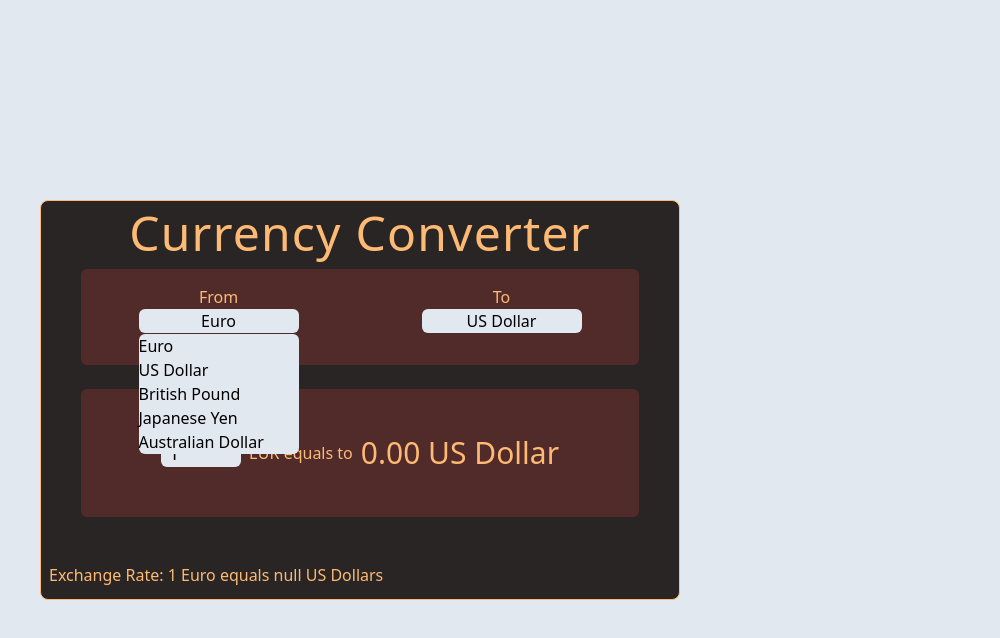
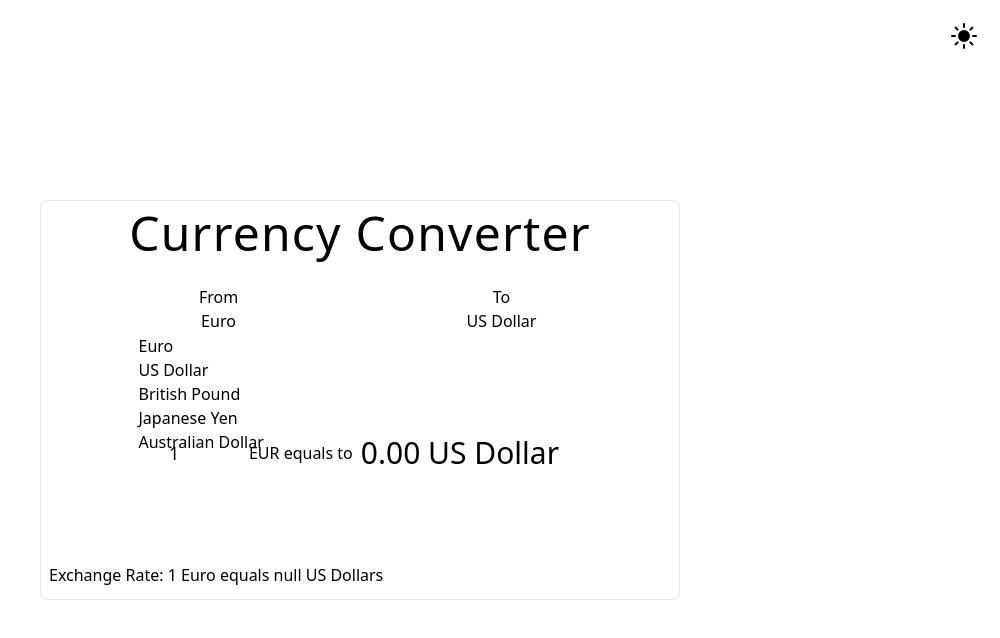
Before and after one commit to ELal3k/currency_converter, a React (Vite) app: page / in a window 1280 px wide. Both pictures are taken after a click on the button "Euro". Shown: the top 638 px of the page, without its empty margins (280-1280 px from the left). Built offline with nearby package versions, Linux system fonts and the light colour scheme; no server answers.

Commit message:
theme colors

```diff
--- a/src/App.jsx
+++ b/src/App.jsx
@@ -1,6 +1,6 @@
 import { useState, useEffect } from "react"
 import { Listbox } from "@headlessui/react"
-
+import { SunIcon } from "@heroicons/react/24/solid"
 const currencies = [
   { id: 1, name: "Euro", ISO: "EUR" },
   { id: 2, name: "US Dollar", ISO: "USD" },
@@ -39,22 +39,26 @@ function App() {
 
   return (
     <>
-      <main className="flex min-h-screen items-center justify-center bg-slate-200">
-        <section className="flex flex-col bg-stone-800 md:w-1/2 md:px-0 mx-10 w-full p-2 rounded-lg border-[1px] border-orange-300 sm:h-[25rem] h-[30rem] relative">
-          <h1 className="text-5xl font-light text-orange-300 tracking-wide text-center mb-3">
+      <main className="flex min-h-screen items-center justify-center bg-skin-button text-skin-inverted">
+        <div className="absolute top-5 right-5 h-8 w-8 ">
+          <SunIcon />
+        </div>
+        <section className="flex flex-col md:w-1/2 md:px-0 mx-10 w-full p-2 rounded-lg border-[1px]  sm:h-[25rem] h-[30rem] relative">
+          <h1 className="text-5xl font-light  tracking-wide text-center mb-3">
             Currency Converter
           </h1>
-          <div className="flex justify-around gap-2 py-4 bg-red-500/20 z-30 h-[6rem] rounded-md sm:mx-10">
+
+          <div className="flex justify-around gap-2 py-4  z-30 h-[6rem] rounded-md sm:mx-10">
             {" "}
             <div className="flex flex-col items-center">
-              <p className="text-orange-300 font-light">From</p>
+              <p className="font-light">From</p>
               <MyListbox
                 selectedCurrency={selectedCurrency}
                 onSelectCurrency={setSelectedCurrency}
               />
             </div>
             <div className="flex flex-col items-center">
-              <p className="text-orange-300 font-light">To</p>
+              <p className="font-light">To</p>
               <MyListbox
                 selectedCurrency={otherCurrency}
                 onSelectCurrency={setOtherCurrency}
@@ -62,7 +66,7 @@ function App() {
             </div>
           </div>
 
-          <div className="flex flex-wrap justify-center items-center gap-2 py-4 bg-red-500/20 z-0 h-[8rem] rounded-md sm:mx-10 mt-6">
+          <div className="flex flex-wrap justify-center items-center gap-2 py-4 z-0 h-[8rem] rounded-md sm:mx-10 mt-6">
             {" "}
             <div className="flex">
               <input
@@ -72,21 +76,18 @@ function App() {
                   const newValue = e.target.value < 0 ? 0 : e.target.value
                   setAmount(newValue)
                 }}
-                className="w-20 rounded-md px-2 text-lg bg-slate-200"
+                className="w-20 rounded-md px-2 text-lg"
               />
             </div>
-            <p className="text-orange-300 font-light">
-              {" "}
-              {selectedCurrency.ISO} equals to
-            </p>
-            <p className="text-orange-300 font-light text-3xl">
+            <p className="font-light"> {selectedCurrency.ISO} equals to</p>
+            <p className=" font-light text-3xl">
               {selectedCurrency.name === otherCurrency.name
                 ? `${amount.toFixed(2)} ${otherCurrency.ISO}`
                 : `${(amount * exchangeRate).toFixed(2)} ${otherCurrency.name}`}
             </p>
           </div>
 
-          <p className="absolute bottom-3 right-1/2 translate-x-1/2 text-orange-300 font-light w-full px-2">
+          <p className="absolute bottom-3 right-1/2 translate-x-1/2  font-light w-full px-2">
             {selectedCurrency.name === otherCurrency.name
               ? `Exchange Rate: 1 ${selectedCurrency.name} equals 1
               ${otherCurrency.name}s`
@@ -104,10 +105,10 @@ export default App
 function MyListbox({ selectedCurrency, onSelectCurrency }) {
   return (
     <Listbox value={selectedCurrency} onChange={onSelectCurrency}>
-      <Listbox.Button className="bg-slate-200 w-[10rem] rounded-md font-light">
+      <Listbox.Button className="w-[10rem] rounded-md font-light">
         {selectedCurrency.name}
       </Listbox.Button>
-      <Listbox.Options className="bg-slate-200 mt-[1px] w-[10rem] rounded-md font-light">
+      <Listbox.Options className="mt-[1px] w-[10rem] rounded-md font-light">
         {currencies.map((currency) => (
           <Listbox.Option key={currency.id} value={currency}>
             {currency.name}
--- a/src/index.css
+++ b/src/index.css
@@ -2,3 +2,16 @@
 @tailwind base;
 @tailwind components;
 @tailwind utilities;
+
+@layer base {
+  :root {
+    --color-text-base: #4f46e5; /* bg-indigo-600 */
+    --color-text-muted: #1f2937; /* bg-gray-800 */
+    --color-fill: #e5e7eb; /* bg-gray-200 */
+    --color-text-inverted: #e5e7eb; /* bg-gray-200 */
+    --color-button-base: #4f46e5; /*bg-indigo-600 */
+  }
+  :root [data-theme="dark"] {
+    --color-text-base: #e5e7eb; /* bg-indigo-600 */
+  }
+}
--- a/tailwind.config.js
+++ b/tailwind.config.js
@@ -4,6 +4,25 @@ export default {
   darkMode: "class",
   theme: {
     extend: {
+      textColor: {
+        skin: {
+          base: "var(--color-text-base)/<alpha-value>",
+          muted: "var(--color-text-muted)/<alpha-value>",
+          inverted: "var(--color-text-inverted)/<alpha-value>",
+        },
+      },
+      backgroundColor: {
+        skin: {
+          fill: "var(--color-fill)/<alpha-value>",
+          button: "var(--color-button-base)/<alpha-value>",
+        },
+      },
+      borderColor: {
+        skin: {
+          fill: "var(--color-fill)",
+          button: "var(--color-button-base)",
+        },
+      },
       fontFamily: {
         poppins: ["Poppins", "sans-serif"],
       },
```
